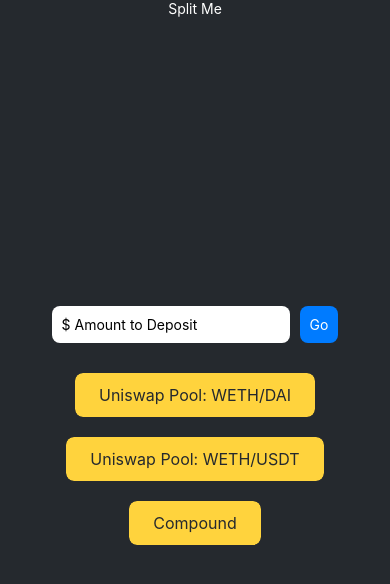
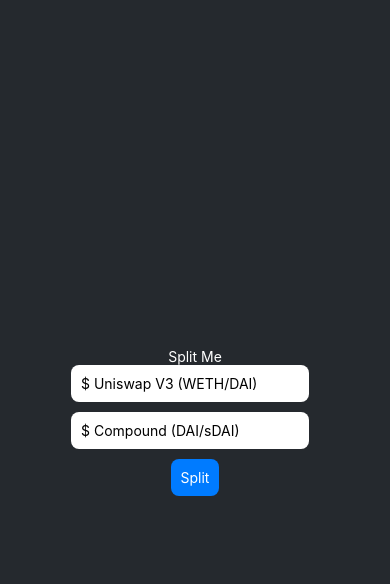
Before and after one commit to pablobrand/bankwallet, a React Native app in the folder bankwallet/: screen / in a window 390 px wide. Shown: the top 584 px of the page. Built offline with nearby package versions, Linux system fonts and the light colour scheme.

Commit message:
ui + uniswap + spark

```diff
--- a/bankwallet/App.js
+++ b/bankwallet/App.js
@@ -18,43 +18,35 @@
 
   return (
     <View style={styles.container}>
-      <Text style={{ color: "#fff" }}>Split Me</Text>
       <View style={styles.content}>
-        <View style={styles.inputButtonContainer}>
+        <Text style={{ color: "#FFF" }}>Split Me</Text>
+        {/* First Input */}
+        <View style={styles.inputContainer}>
           <TextInput
             style={styles.input}
-            placeholder="$ Amount to Deposit"
+            placeholder="$ Uniswap V3 (WETH/DAI)"
             onChangeText={handleTextInputChange}
             value={textInputValue}
           />
-          <TouchableOpacity
-            style={styles.inputButton}
-            onPress={handleButtonPress}
-          >
-            <Text style={styles.inputButtonText}>Go</Text>
-          </TouchableOpacity>
         </View>
-        <View style={styles.buttonWrapper}>
-          <Button
-            theme="primary"
-            label="Uniswap Pool: WETH/DAI"
-            onPress={handleButtonPress}
+
+        {/* Second Input */}
+        <View style={styles.inputContainer}>
+          <TextInput
+            style={styles.input}
+            placeholder="$ Compound (DAI/sDAI)"
+            onChangeText={handleTextInputChange}
+            value={textInputValue}
           />
         </View>
-        <View style={styles.buttonWrapper}>
-          <Button
-            theme="primary"
-            label="Uniswap Pool: WETH/USDT"
-            onPress={handleButtonPress}
-          />
-        </View>
-        <View style={styles.buttonWrapper}>
-          <Button
-            theme="primary"
-            label="Compound"
-            onPress={handleButtonPress}
-          />
-        </View>
+
+        {/* Go Button */}
+        <TouchableOpacity
+          style={styles.inputButton}
+          onPress={handleButtonPress}
+        >
+          <Text style={styles.inputButtonText}>Split</Text>
+        </TouchableOpacity>
       </View>
       <StatusBar style="auto" />
     </View>
--- a/bankwallet/css/main.js
+++ b/bankwallet/css/main.js
@@ -7,39 +7,35 @@
     alignItems: "center",
     justifyContent: "center",
   },
-
   content: {
     flex: 1,
     alignItems: "center",
     justifyContent: "center",
   },
-
-  inputButtonContainer: {
+  text: {
+    color: "#FFF",
+    fontSize: 24,
+    marginBottom: 20,
+  },
+  inputContainer: {
     flexDirection: "row",
     alignItems: "center",
-    marginBottom: 20, // Adjust the spacing between the input and buttons
+    marginBottom: 10,
   },
-
   input: {
-    flex: 1, // Take up available space
+    flex: 1,
     backgroundColor: "#fff",
     padding: 10,
     borderRadius: 8,
+    marginRight: 10,
   },
-
   inputButton: {
     backgroundColor: "#007BFF",
     padding: 10,
     borderRadius: 8,
-    marginLeft: 10, // Adjust the spacing between the input and button
   },
-
   inputButtonText: {
     color: "#fff",
     textAlign: "center",
   },
-
-  buttonWrapper: {
-    marginVertical: 10,
-  },
 });
```
